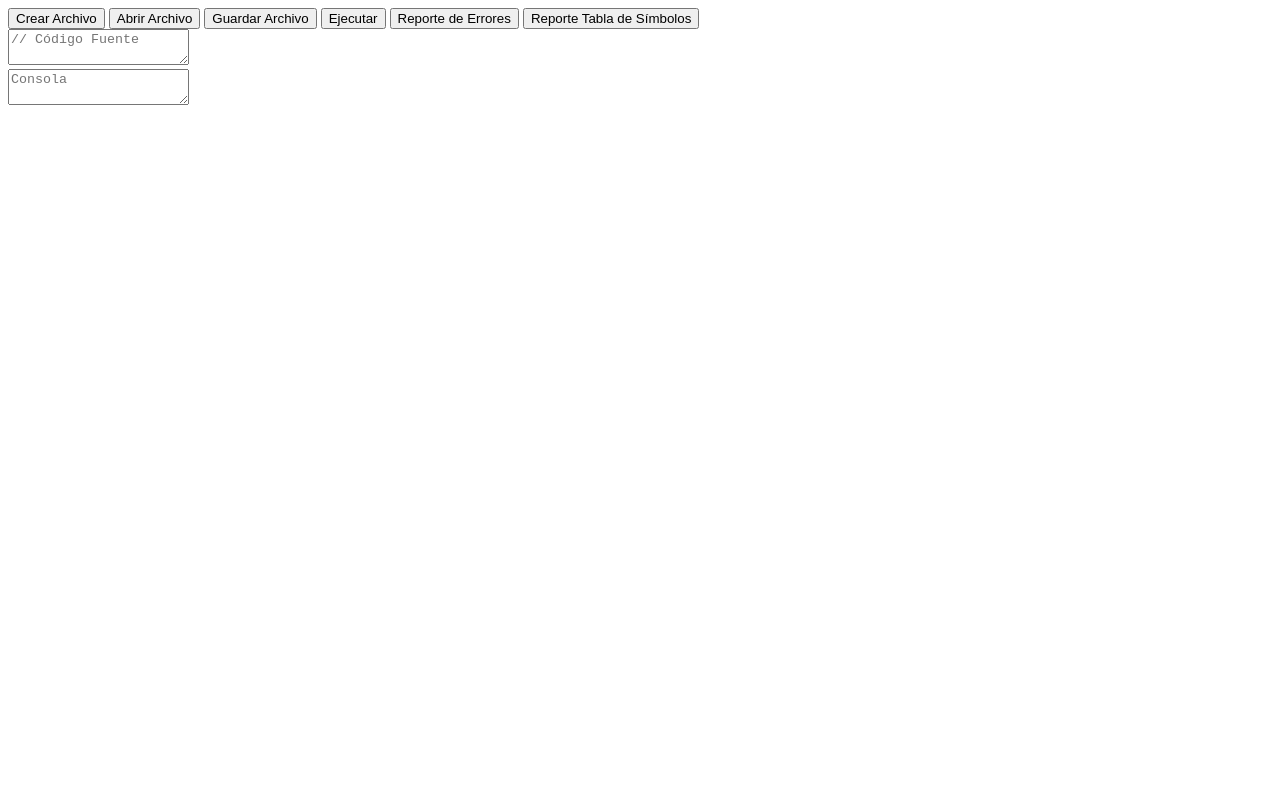
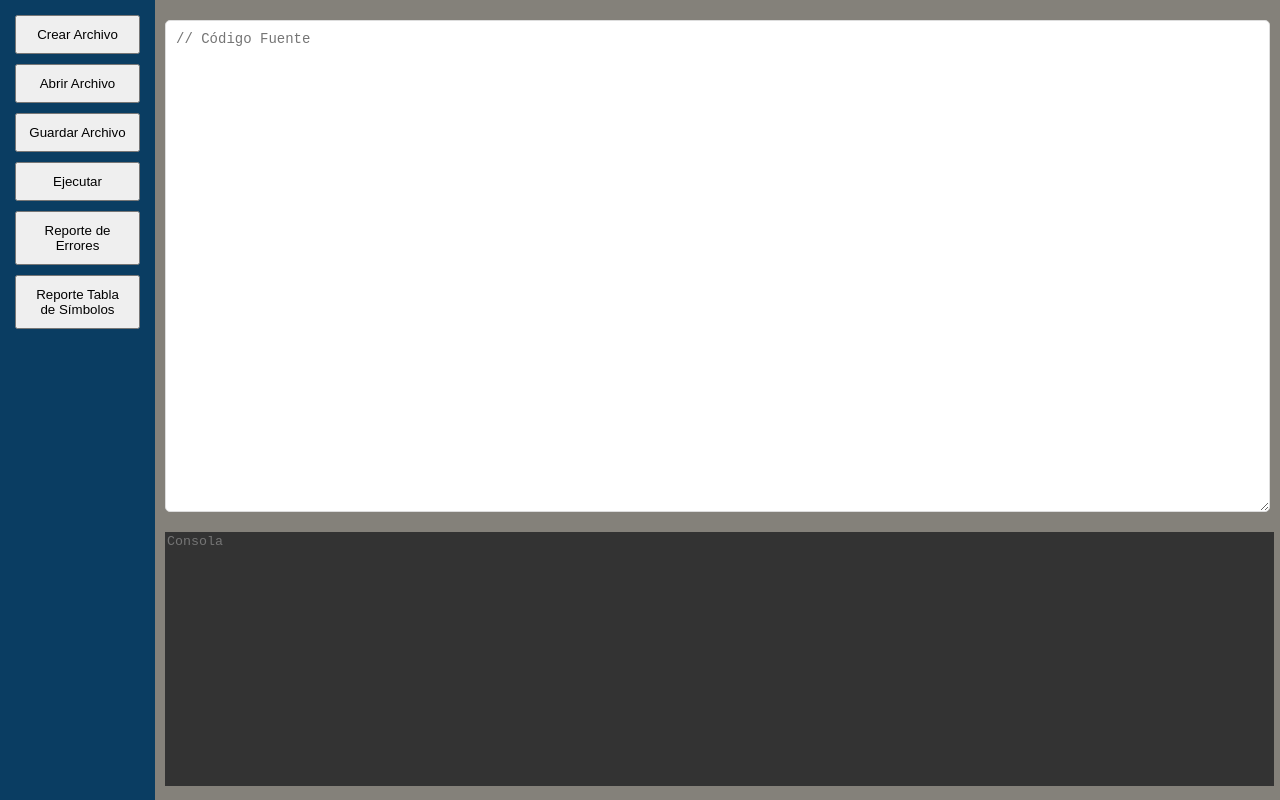
Before and after one commit to LuisAntoniokh/OLC2_Proyecto1_202109750, a plain HTML site: page index.html in a window 1280 px wide. Drawn offline with Linux system fonts and the light colour scheme; the site is published under a folder, as on GitHub Pages, so addresses that start at the root find nothing.

Commit message:
fix: :art: CSS en Github Pages
El código de Github pages no salía con su css, se agregó un punto antes del /Front para que hiciera bien la referencia, con esto ya se logra ver la página web con su css de forma correcta

./Front

```diff
--- a/index.html
+++ b/index.html
@@ -4,7 +4,7 @@
     <meta charset="UTF-8">
     <title>OakLang - 202109750</title>
     <meta name="viewport" content="width=device-width, initial-scale=1.0">
-    <link rel="stylesheet" href="/Front/styles.css">
+    <link rel="stylesheet" href="./Front/styles.css">
 </head>
 <body>
     <div class="container">
```
